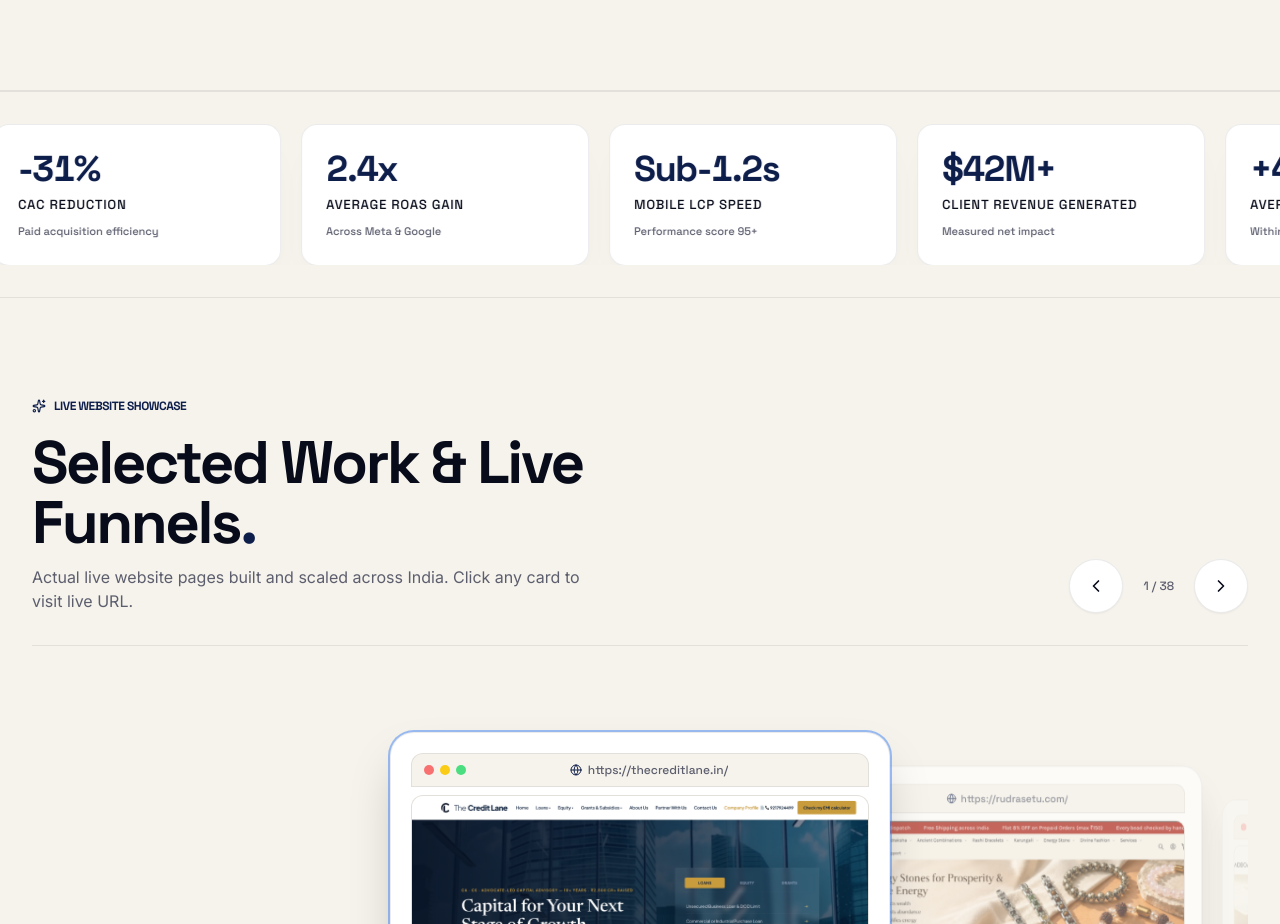
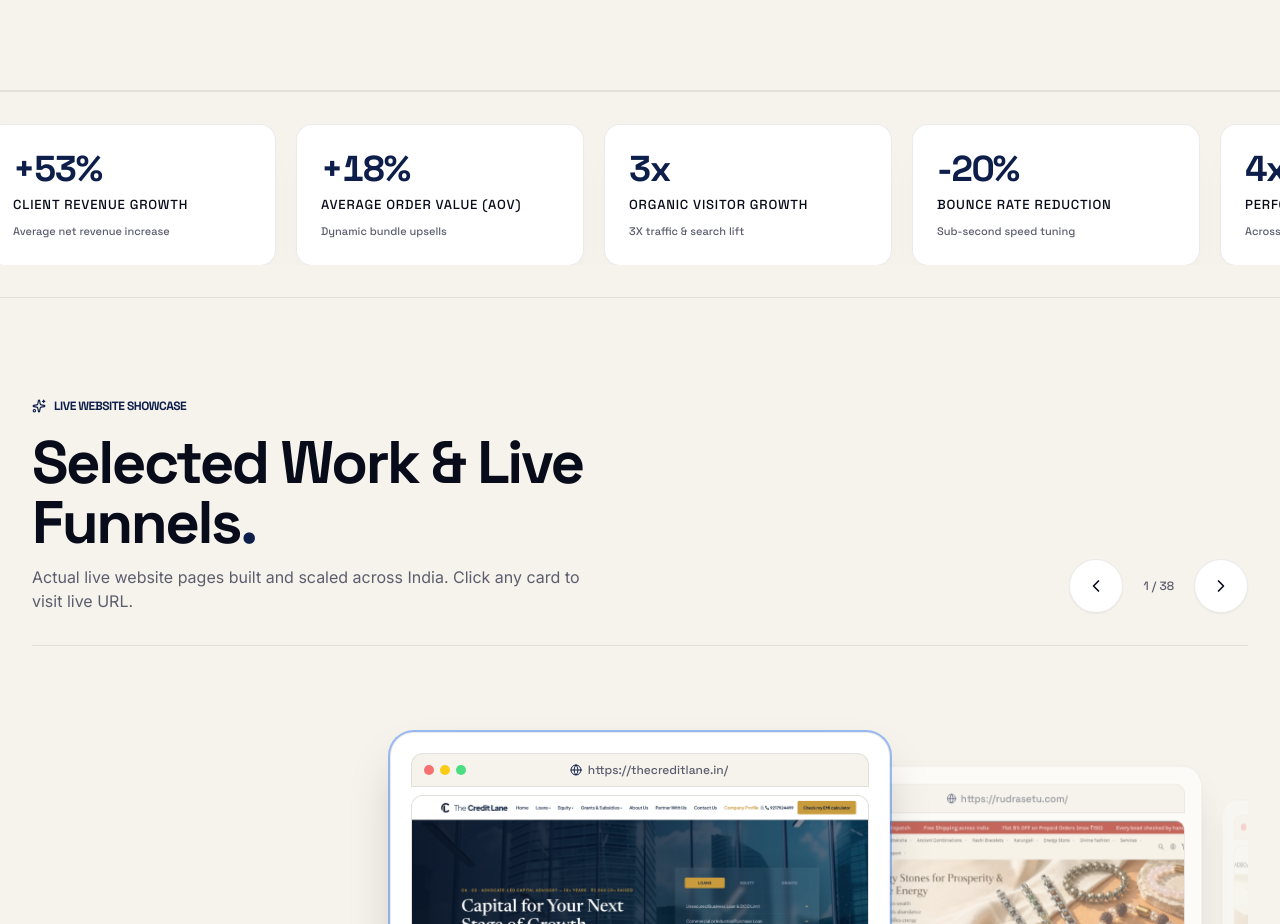
Before and after one commit to Aaditya29112005/Janusmaad-1, a React (Vite) app: page / in a window 1280 px wide. Shown: the part 920-1844 px from the top of the page. Built offline with nearby package versions, Linux system fonts and the light colour scheme.

Commit message:
update: Update proof strip numbers with exact user stats (PM ROAS 4x, CPL -30%, Leads 3x, RM ROAS 7x, Revenue +53%, AOV +18%, Traffic 3x, Bounce -20%)

```diff
--- a/src/components/services/PerformanceMarketingService.tsx
+++ b/src/components/services/PerformanceMarketingService.tsx
@@ -212,8 +212,8 @@ export const PerformanceMarketingService: React.FC<PerformanceMarketingServicePr
 
                 <div>
                   <div className="flex justify-between text-xs text-white/70 mb-1">
-                    <span>Janusmaad Rebuild Return (4.82x ROAS)</span>
-                    <span className="text-emerald-400 font-bold">$241,000 AUD</span>
+                    <span>Janusmaad Rebuild Return (4x ROAS)</span>
+                    <span className="text-emerald-400 font-bold">$200,000 AUD</span>
                   </div>
                   <div className="h-3 bg-white/10 rounded-full overflow-hidden">
                     <div className="h-full bg-teal w-[92%] rounded-full animate-pulse" />
--- a/src/content/proof.ts
+++ b/src/content/proof.ts
@@ -5,10 +5,12 @@ export interface ProofStat {
 }
 
 export const PROOF_STATS: ProofStat[] = [
-  { label: 'Client Revenue Generated', value: '$42M+', sub: 'Measured net impact' },
-  { label: 'Average CVR Lift', value: '+48%', sub: 'Within 30 days of launch' },
-  { label: 'Average Order Value (AOV)', value: '+34%', sub: 'Dynamic bundle upsells' },
-  { label: 'CAC Reduction', value: '-31%', sub: 'Paid acquisition efficiency' },
-  { label: 'Average ROAS Gain', value: '2.4x', sub: 'Across Meta & Google' },
-  { label: 'Mobile LCP Speed', value: 'Sub-1.2s', sub: 'Performance score 95+' },
+  { label: 'Performance Media ROAS', value: '4x', sub: 'Across Meta, Google & TikTok' },
+  { label: 'Cost Per Lead (CPL)', value: '-30%', sub: 'Average CPL reduction' },
+  { label: 'Qualified Leads Volume', value: '3x', sub: '3X lead volume increase' },
+  { label: 'Retention Media ROAS', value: '7x', sub: 'Klaviyo & WhatsApp API' },
+  { label: 'Client Revenue Growth', value: '+53%', sub: 'Average net revenue increase' },
+  { label: 'Average Order Value (AOV)', value: '+18%', sub: 'Dynamic bundle upsells' },
+  { label: 'Organic Visitor Growth', value: '3x', sub: '3X traffic & search lift' },
+  { label: 'Bounce Rate Reduction', value: '-20%', sub: 'Sub-second speed tuning' },
 ];
```
